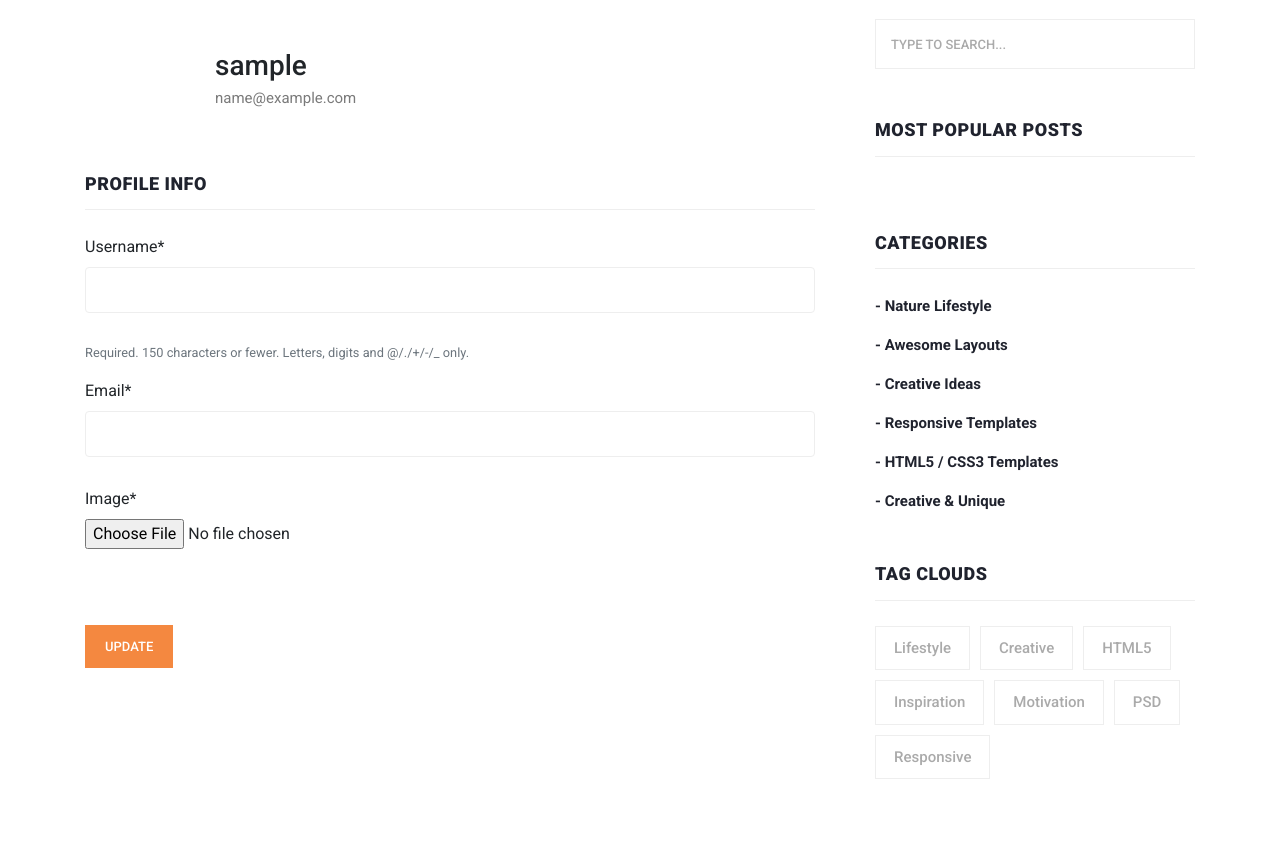
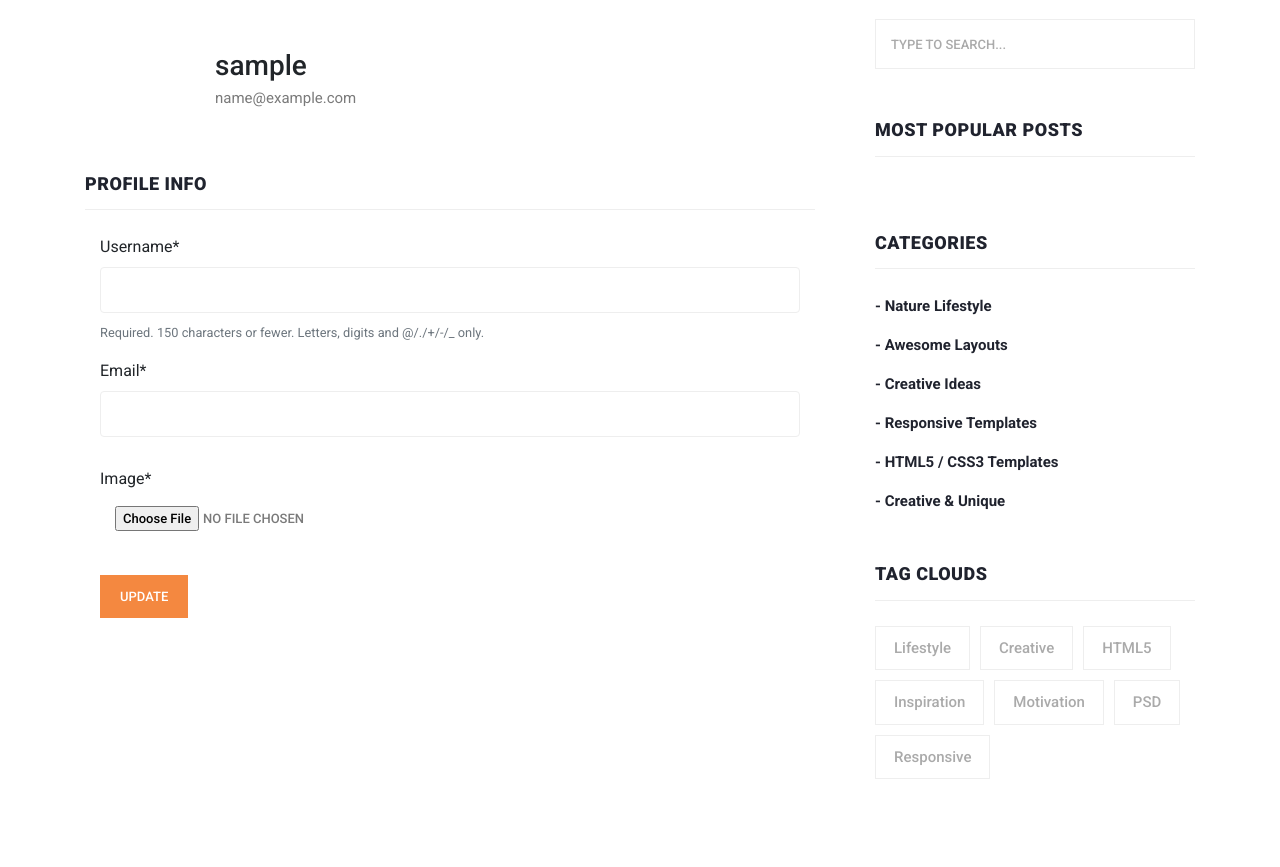
Before and after one commit to nikolai-sh/Blog, a Django app: page /profile/ in a window 1280 px wide. Shown: the part 474-1341 px from the top of the page. Run offline with Django 3.2, Linux system fonts and the light colour scheme; the visitor is signed in with stand-in values (Sample User, id 1); some libraries are stand-ins or nearby versions.

Commit message:
Update style

```diff
--- a/users/templates/users/profile.html
+++ b/users/templates/users/profile.html
@@ -20,7 +20,15 @@
 {% endblock %}
 <!-- Banner Ends Here -->
 
+<style>
+  #id_image {
+    border-top-width: 0px;
+    border-bottom-width: 0px;
+    border-left-width: 0px;
+    border-right-width: 0px;
+   }
 
+</style>
 {% block content %}
 
 <div class="col-lg-8">
@@ -49,38 +57,32 @@
               <h2>Profile Info</h2>
             </div>
             <div class="content">
-              {% csrf_token %}
-              <form id="comment"  method="POST">
-                <div class="row">
               <div class="col-lg-12">
                 <fieldset>
+
+                  <form id="comment"  method="POST" enctype="multipart/form-data">
+                    {% csrf_token %}
+                      <style>
+                        #id_image {
+                          border: none;
+                          padding-top: 7px;
+                        }
+                        a {
+                          color:#f48840;
+                          text-decoration:none;
+                          background-color:transparent;
+                          -webkit-text-decoration-skip:objects
+                        }
+                        #id_username {
+                          margin-bottom: 10px;
+                        }
+                      </style>
+
                     {{ u_form|crispy }}
-                    </fieldset>
-                  </div>
-                </div>
-              </form>
-            </div>
-          </div>
-        </div>
-        <fieldset>
-          <div class="col-lg-12">
-            {% csrf_token %}
                     {{ p_form|crispy }}
-          </div>
-        </fieldset>
-        <div class="col-lg-12">
-          <div class="sidebar-item submit-comment">
-            <div class="sidebar-heading">
-            </div>
-            <div class="content">
-              {% csrf_token %}
-              <form id="comment"  method="POST">
-                <div class="row">
-                  <div class="col-lg-12">
-                    <fieldset>
+
                     <button type="submit" id="form-submit" class="main-button">Update</button>
                   </fieldset>
-                  </div>
                 </div>
               </form>
             </div>
```
Lines whose indentation alone changed are shown as unchanged.
